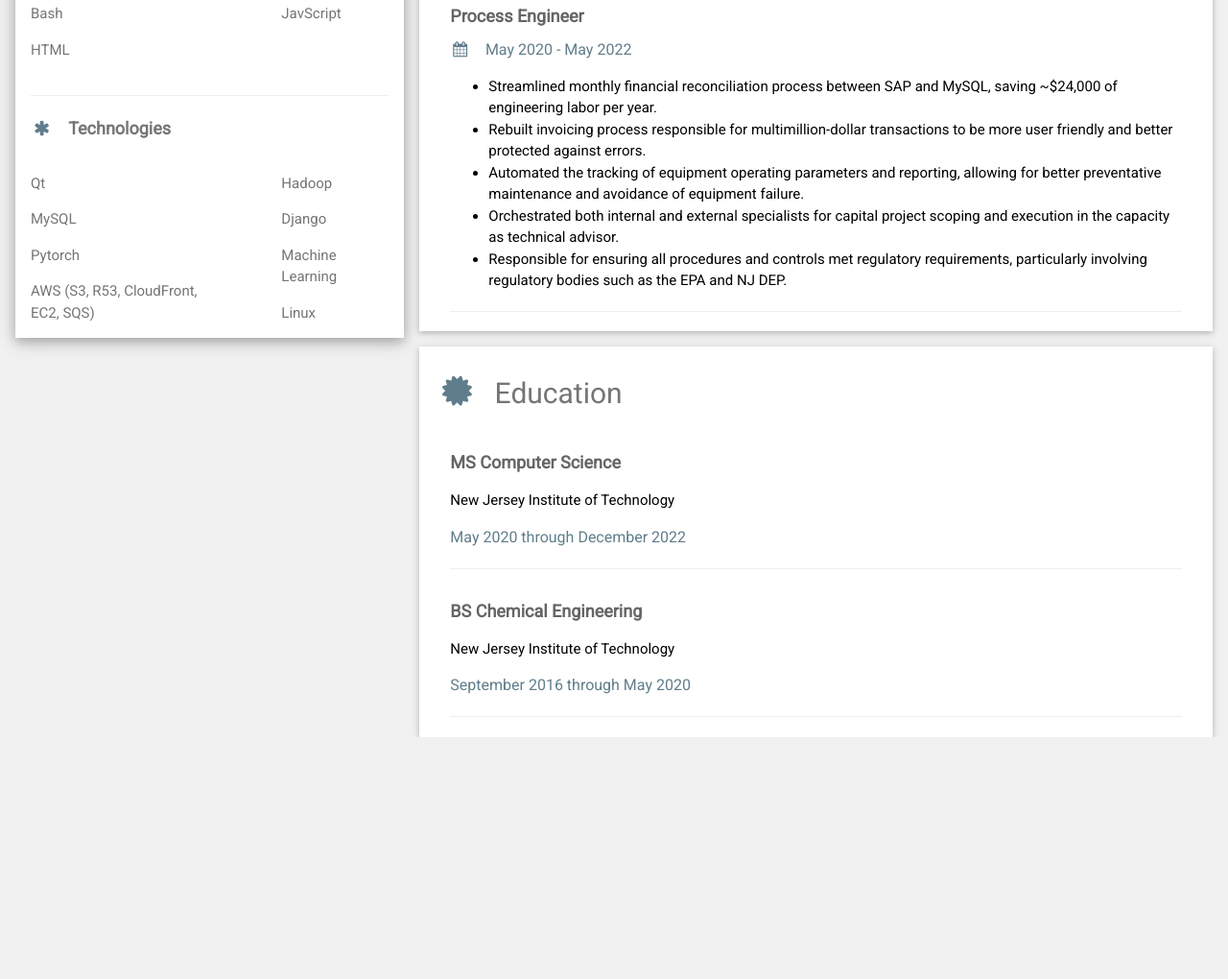
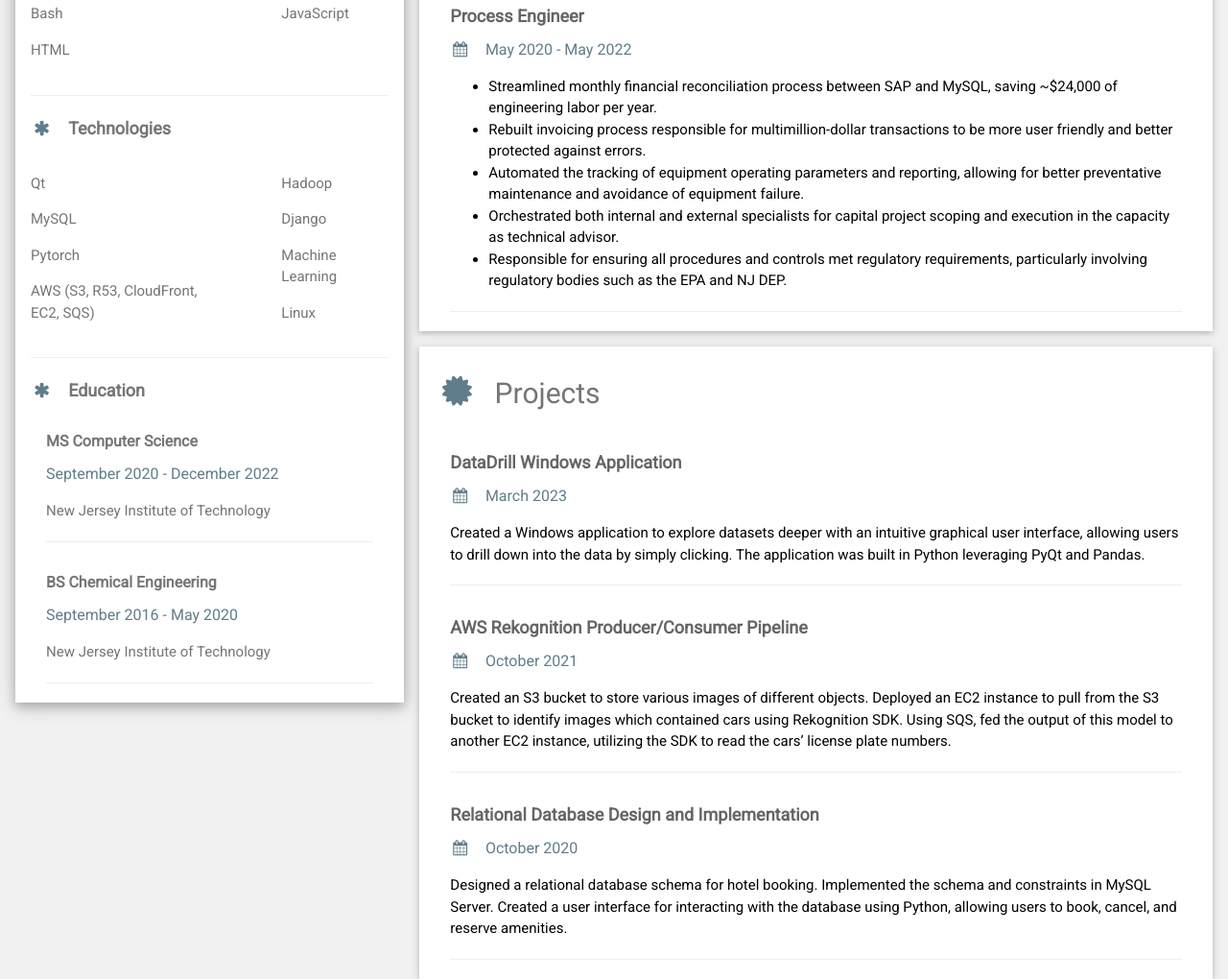
Before and after one commit to TNKvist/website, a plain HTML site: page index.html in a window 1280 px wide. Shown: the part 800-1820 px from the top of the page at 96% size. Before the commit the page ends 1568 px from the top, so only its background shows below. Drawn offline with nearby package versions, Linux system fonts and the light colour scheme.

Commit message:
Update index.html

```diff
--- a/index.html
+++ b/index.html
@@ -50,7 +50,7 @@ html,body,h1,h2,h3,h4,h5,h6 {font-family: "Roboto", sans-serif}
           <p>Java</p>
           <p>CSS</p>
 		  <p>C++</p>
-          <p>JavScript</p>
+          <p>JavaScript</p>
 		  </div>
           <br>
 
@@ -72,6 +72,24 @@ html,body,h1,h2,h3,h4,h5,h6 {font-family: "Roboto", sans-serif}
 		  </div>
           <br>
           <br>
+        </div>
+			<div class="w3-container">
+	<hr>
+        <p class="w3-large"><b><i class="fa fa-asterisk fa-fw w3-margin-right w3-text-blue-grey"></i>Education</b></h2>
+        <div class="w3-container">
+          <h6 class="w3"><b>MS Computer Science</b></h6>
+		  <h6 class="w3-text-blue-grey">September 2020 - December 2022</h6>
+		  <p> New Jersey Institute of Technology</p>
+
+
+          <hr>
+        </div>
+        <div class="w3-container">
+          <h6 class="w3"><b>BS Chemical Engineering</b></h6>
+		  <h6 class="w3-text-blue-grey">September 2016 - May 2020</h6>
+		  <p> New Jersey Institute of Technology</p>
+          <hr>
+        </div>
         </div>
       </div><br>
 
@@ -126,18 +144,29 @@ html,body,h1,h2,h3,h4,h5,h6 {font-family: "Roboto", sans-serif}
       </div>
 
       <div class="w3-container w3-card w3-white">
-        <h2 class="w3-text-grey w3-padding-16"><i class="fa fa-certificate fa-fw w3-margin-right w3-xxlarge w3-text-blue-grey"></i>Education</h2>
+        <h2 class="w3-text-grey w3-padding-16"><i class="fa fa-certificate fa-fw w3-margin-right w3-xxlarge w3-text-blue-grey"></i>Projects</h2>
         <div class="w3-container">
-          <h5 class="w3-opacity"><b>MS Computer Science</b></h5>
-		  <p> New Jersey Institute of Technology</p>
-		  <h6 class="w3-text-blue-grey">May 2020 through December 2022</h6>
+          <h5 class="w3-opacity"><b>DataDrill Windows Application</b></h5>
+		  <h6 class="w3-text-blue-grey"><i class="fa fa-calendar fa-fw w3-margin-right"></i>March 2023</h6>
+		  <p>Created a Windows application to explore datasets deeper with an intuitive graphical user interface, allowing users to drill down into the data by simply clicking. The application was built in Python leveraging PyQt and Pandas.</p>
 
           <hr>
         </div>
         <div class="w3-container">
-          <h5 class="w3-opacity"><b>BS Chemical Engineering</b></h5>
-		  <p> New Jersey Institute of Technology</p>
-		  <h6 class="w3-text-blue-grey">September 2016 through May 2020</h6>
+          <h5 class="w3-opacity"><b>AWS Rekognition Producer/Consumer Pipeline</b></h5>
+		  <h6 class="w3-text-blue-grey"><i class="fa fa-calendar fa-fw w3-margin-right"></i>October 2021</h6>
+		  <p> Created an S3 bucket to store various images of different objects. Deployed an EC2 instance
+		  to pull from the S3 bucket to identify images which contained cars using Rekognition SDK.
+		  Using SQS, fed the output of this model to another EC2 instance, utilizing the SDK to read the cars’ license plate numbers.</p>
+
+          <hr>
+        </div>
+        <div class="w3-container">
+          <h5 class="w3-opacity"><b>Relational Database Design and Implementation</b></h5>
+		  <h6 class="w3-text-blue-grey"><i class="fa fa-calendar fa-fw w3-margin-right"></i>October 2020</h6>
+		  <p>Designed a relational database schema for hotel booking. Implemented the schema and constraints in MySQL Server.
+		  Created a user interface for interacting with the database using Python, allowing users to book, cancel, and reserve amenities.</p>
+
           <hr>
         </div>
       </div>
```
